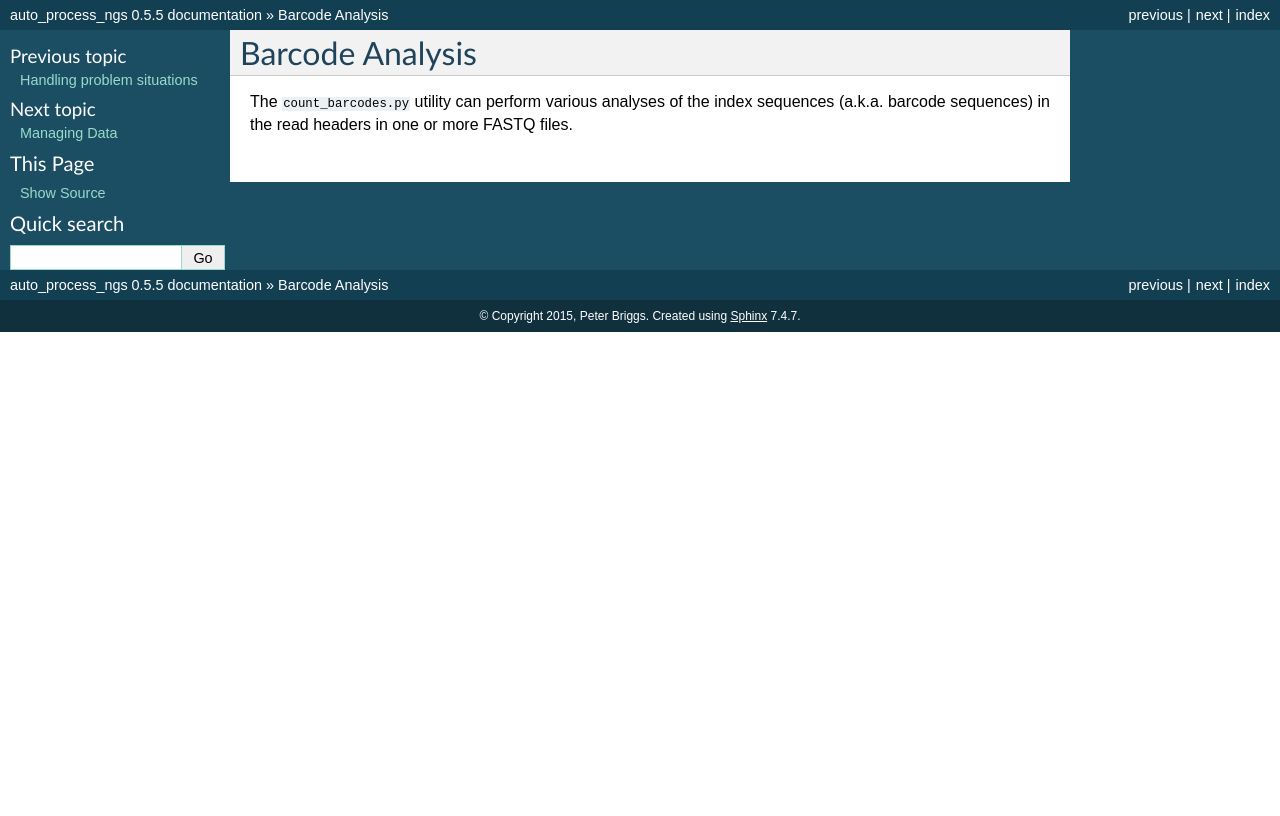
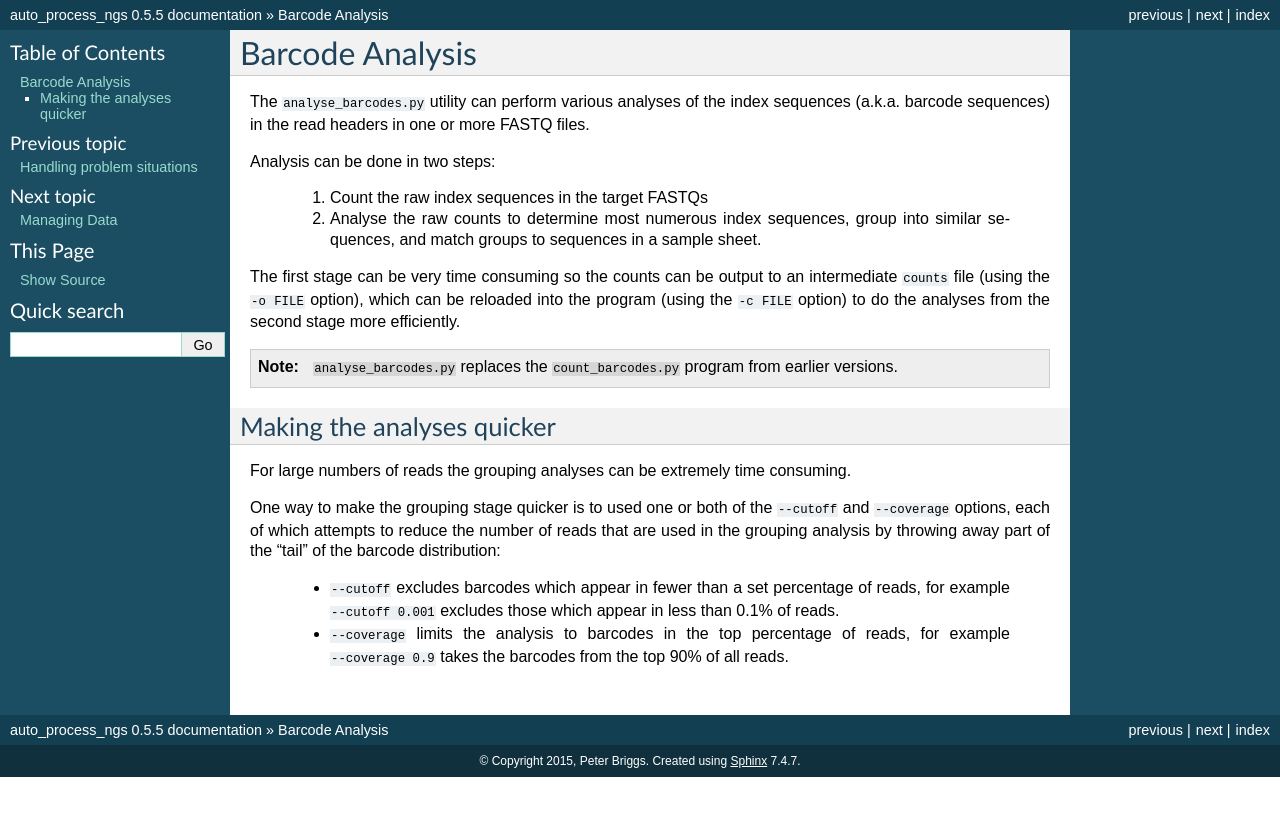
Before and after one commit to fls-bioinformatics-core/auto_process_ngs, a Sphinx documentation site: the page built from docs/source/count_barcodes.rst, in a window 1280 px wide. Shown: the top 816 px of the page. Built offline with Sphinx 7.4.7, drawn with Linux system fonts in a browser that asks for light colours.

Commit message:
Update documentation on barcode analysis.

```diff
--- a/docs/source/count_barcodes.rst
+++ b/docs/source/count_barcodes.rst
@@ -1,6 +1,43 @@
 Barcode Analysis
 ================
 
-The ``count_barcodes.py`` utility can perform various analyses of the index
+The ``analyse_barcodes.py`` utility can perform various analyses of the index
 sequences (a.k.a. barcode sequences) in the read headers in one or more FASTQ
 files.
+
+Analysis can be done in two steps:
+
+ 1. Count the raw index sequences in the target FASTQs
+
+ 2. Analyse the raw counts to determine most numerous index sequences,
+    group into similar sequences, and match groups to sequences in a
+    sample sheet.
+
+The first stage can be very time consuming so the counts can be output to an
+intermediate ``counts`` file (using the ``-o FILE`` option), which can be
+reloaded into the program (using the ``-c FILE`` option) to do the analyses
+from the second stage more efficiently.
+
+.. note::
+
+   ``analyse_barcodes.py`` replaces the ``count_barcodes.py`` program from
+   earlier versions.
+
+Making the analyses quicker
+---------------------------
+
+For large numbers of reads the grouping analyses can be extremely time
+consuming.
+
+One way to make the grouping stage quicker is to used one or both of the
+``--cutoff`` and ``--coverage`` options, each of which attempts to reduce
+the number of reads that are used in the grouping analysis by throwing
+away part of the "tail" of the barcode distribution:
+
+ * ``--cutoff`` excludes barcodes which appear in fewer than a set
+   percentage of reads, for example ``--cutoff 0.001`` excludes those
+   which appear in less than 0.1% of reads.
+
+ * ``--coverage`` limits the analysis to barcodes in the top percentage
+   of reads, for example ``--coverage 0.9`` takes the barcodes from the
+   top 90% of all reads.
```
